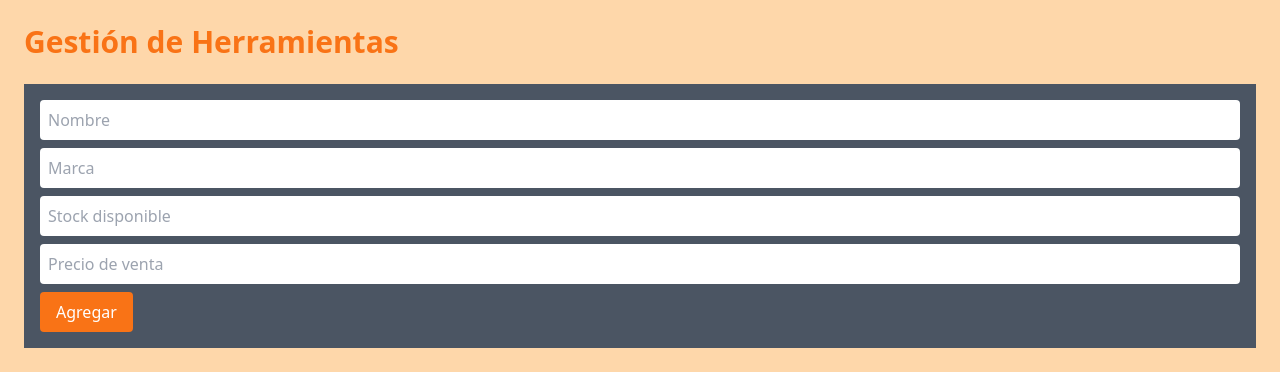
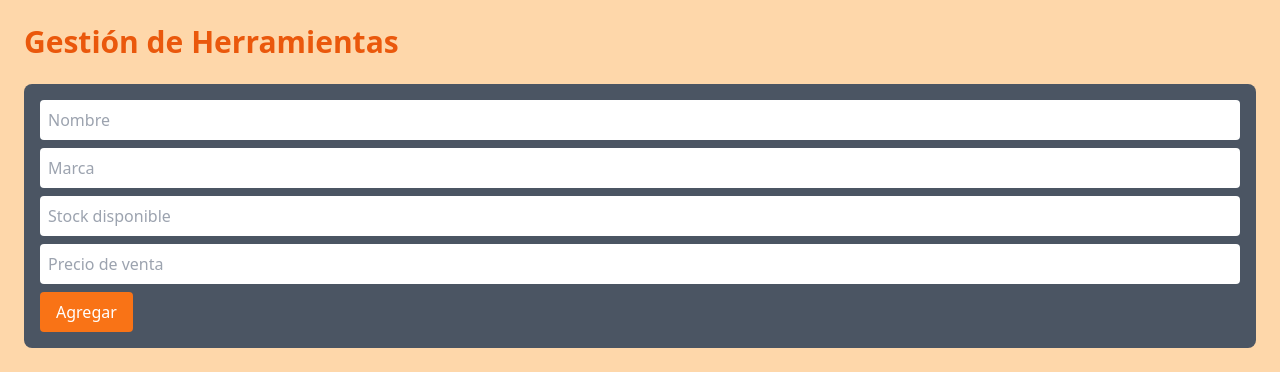
Before and after one commit to Mariysabel/proyectoTSO, a PHP site: page /admin.php in a window 1280 px wide. Shown: the top 372 px of the page. Run offline with PHP 8.4, Linux system fonts and the light colour scheme; the visitor is signed in with stand-in values (Sample User, id 1); data that the repository does not hold is empty; some libraries are stand-ins or nearby versions.

Commit message:
cambio en estilos esquinas y hover

```diff
--- a/proyecto/admin.php
+++ b/proyecto/admin.php
@@ -54,11 +54,11 @@ $resultado = $conn->query("SELECT * FROM herramientas");
 
 <body class="bg-orange-200 text-white p-6">
 
-<h1 class="text-3xl font-bold text-orange-500 mb-6">
+<h1 class="text-3xl font-bold text-orange-600 mb-6">
     Gestión de Herramientas
 </h1>
 
-<form method="POST" action="<?= $editar ? '?editar='.$data['id'] : '' ?>" class="bg-gray-600 p-4 rounded-15 mb-6">
+<form method="POST" action="<?= $editar ? '?editar='.$data['id'] : '' ?>" class="bg-gray-600 p-4 rounded-lg mb-6">
 
     <input type="hidden" name="id" value="<?= $data['id'] ?? '' ?>">
 
@@ -85,7 +85,7 @@ $resultado = $conn->query("SELECT * FROM herramientas");
 
 </form>
 
-<table class="w-full bg-gray-800 rounded-15">
+<table class="w-full bg-gray-600 rounded-lg">
     <thead class="bg-orange-500 text-black">
         <tr>
             <th>ID</th>
@@ -99,7 +99,7 @@ $resultado = $conn->query("SELECT * FROM herramientas");
 
     <tbody>
     <?php while($row = $resultado->fetch_assoc()): ?>
-        <tr class="text-center border-b border-gray-700 h-10 hover:bg-gray-500">
+        <tr class="text-center border-b border-gray-700 h-10 hover:bg-gray-400">
             <td><?= $row['id'] ?></td>
             <td><?= $row['nombre'] ?></td>
             <td><?= $row['marca'] ?></td>
```
